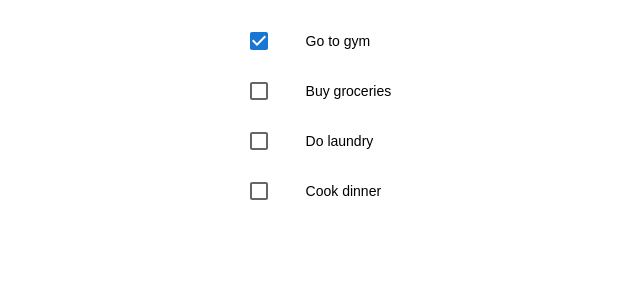
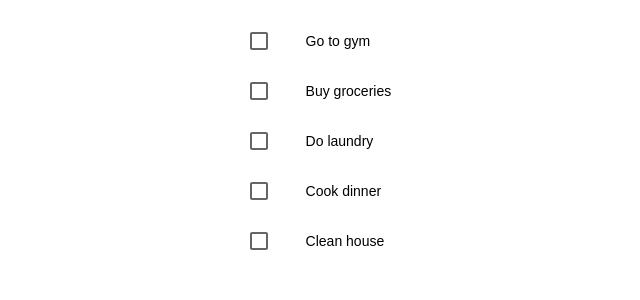
Before and after one commit to yashsdoshi/Assignment, a Next.js app in the folder todo_app/: page /components/to_do_list in a window 1280 px wide. Shown: the top 300 px of the page, without its empty margins (280-920 px from the left). Built offline with nearby package versions, Linux system fonts and the light colour scheme; what @mui/material-nextjs would draw is missing.

Commit message:
Made code consise

```diff
--- a/todo_app/src/app/components/to_do_list/todo_list.tsx
+++ b/todo_app/src/app/components/to_do_list/todo_list.tsx
@@ -8,7 +8,7 @@ import ListItemText from '@mui/material/ListItemText';
 import Checkbox from '@mui/material/Checkbox';
 
 export default function CheckboxList() {
-    const [checked, setChecked] = React.useState([0]);
+    const [checked, setChecked] = React.useState<number[]>([]);
 
     const handleToggle = (value: number) => () => {
         const currentIndex = checked.indexOf(value);
@@ -23,29 +23,26 @@ export default function CheckboxList() {
         setChecked(newChecked);
     };
 
-    const labels = ['Go to gym', 'Buy groceries', 'Do laundry', 'Cook dinner'];
+    const labels = ['Go to gym', 'Buy groceries', 'Do laundry', 'Cook dinner', 'Clean house'];
 
     return (
         <List sx={{ width: '100%', bgcolor: 'background.paper', marginLeft: '40%', maxWidth: 360 }}>
-            {[0, 1, 2, 3].map((value) => {
-                const labelId = `checkbox-list-label-${value}`;
+            {labels.map((label, index) => {
+                const labelId = `checkbox-list-label-${index}`;
 
                 return (
-                    <ListItem
-                        key={value}
-                        disablePadding
-                    >
-                        <ListItemButton role={undefined} onClick={handleToggle(value)} dense>
+                    <ListItem key={index} disablePadding>
+                        <ListItemButton role={undefined} onClick={handleToggle(index)} dense>
                             <ListItemIcon>
                                 <Checkbox
                                     edge="start"
-                                    checked={checked.includes(value)}
+                                    checked={checked.includes(index)}
                                     tabIndex={-1}
                                     disableRipple
                                     inputProps={{ 'aria-labelledby': labelId }}
                                 />
                             </ListItemIcon>
-                            <ListItemText id={labelId} primary={labels[value]} />
+                            <ListItemText id={labelId} primary={label} />
                         </ListItemButton>
                     </ListItem>
                 );
```
